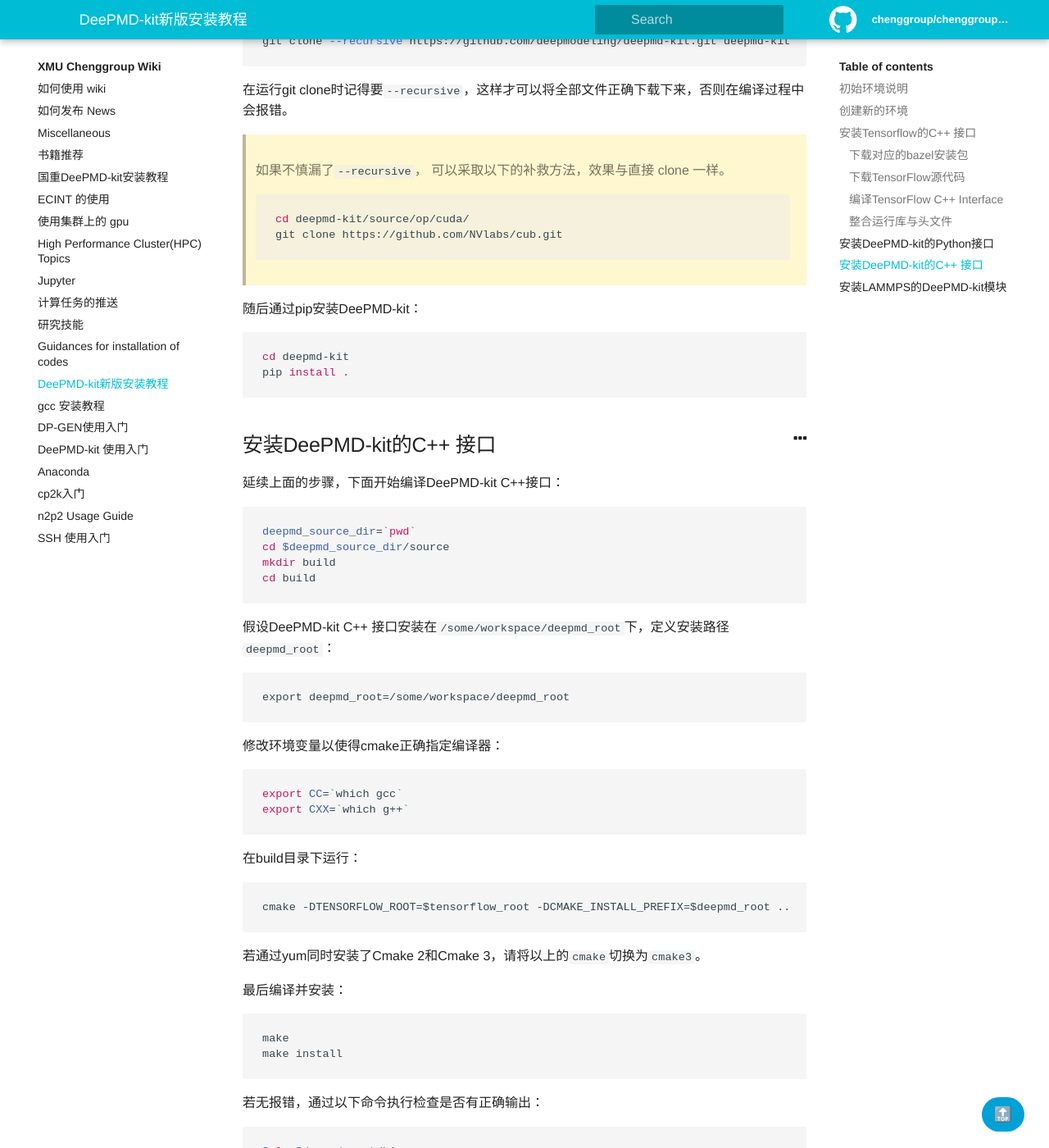
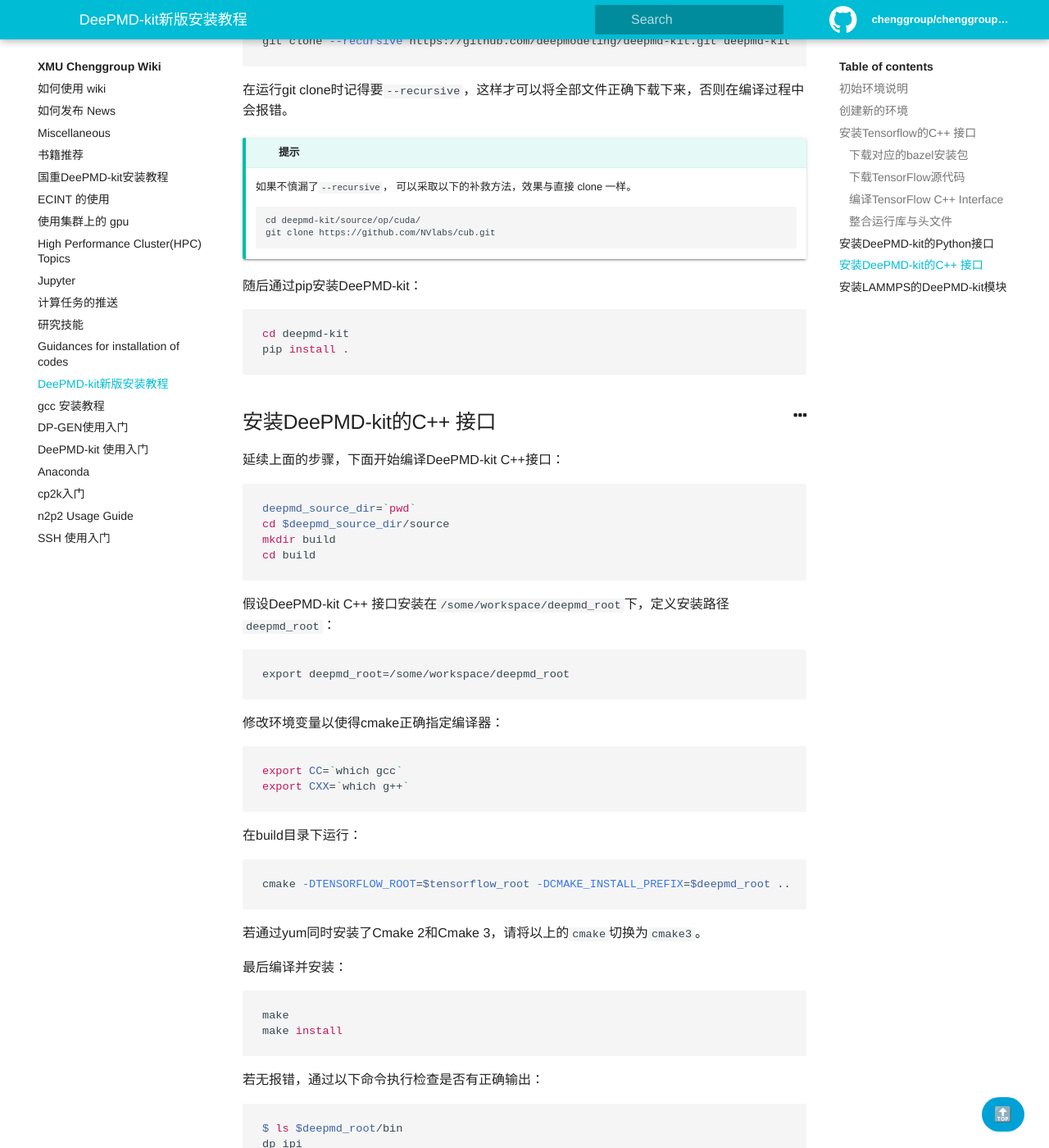
Before and after one commit to chenggroup/chenggroup.github.io, a Jekyll site: the page built from _wiki/softwares_installation/deepmd-kit_installation_51.md, in a window 1280 px wide and 1400 px high, scrolled down 5073 px. Shown: the whole window at 82% size. Built offline with Jekyll 4.4.1, drawn with Linux system fonts in a browser that asks for light colours; some of the changed text lies outside the part shown.

Commit message:
some little modify

````diff
--- a/_wiki/softwares_installation/deepmd-kit_installation_51.md
+++ b/_wiki/softwares_installation/deepmd-kit_installation_51.md
@@ -1,6 +1,8 @@
 ---
 title: DeePMD-kit新版安装教程
-authors: Jiaxin Zhu, Yunpei Liu
+authors:
+  - Jiaxin Zhu
+  - Yunpei Liu
 ---
 
 # DeepMD-kit安装实战2.0
@@ -33,7 +35,7 @@
 
 检查可用的模块，并加载必要的模块：
 
-```
+```shell
 module avail
 module add cuda/10.0
 module add gcc/4.9.4
@@ -47,7 +49,7 @@
 
 由于GPU节点不能联网，故我们需要将所需的驱动程序库`libcuda.so`和`libcuda.so.1`手动链接到某个路径`/some/local/path`并加入环境变量。
 
-```
+```shell
 ln -s /share/cuda/10.0/lib64/stubs/libcuda.so /some/local/path/libcuda.so.1
 export LD_LIBRARY_PATH=$LD_LIBRARY_PATH:/share/cuda/10.0/lib64/stubs:/some/local/path
 ```
@@ -152,20 +154,20 @@
 
 随后进行编译，由于时间较长，可以考虑使用screen或者tmux将进程放置在后台。
 
-```
+```shell
 bazel build -c opt --verbose_failures //tensorflow:libtensorflow_cc.so
 ```
 
 {% include alert.html type="info" title="说明" content="安装高版本Tensorflow（如2.1.0）时，若提示没有<code>git -c</code>的命令，请升级git到最新版。用户可能需要在本地进行编译并加入环境变量。" %}
 
-{% include alert.html type="tip" title="提示" content="一般情况下，bazel默认在<code>~/.cache/bazel</code>下进行编译。由于编译所需硬盘空间较大，如有需要，请在运行bazel前采用环境变量指定编译用临时文件夹，以<code>/data/user/.bazel</code>为例。</br><pre><code>export TEST_TMPDIR=/data/user/.bazel</code></pre>" %}
+{% include alert.html type="tip" title="提示" content="一般情况下，bazel默认在<code>~/.cache/bazel</code>下进行编译。由于编译所需硬盘空间较大，如有需要，请在运行bazel前采用环境变量指定编译用临时文件夹，以<code>/data/user/.bazel</code>为例：</br><pre><code>export TEST_TMPDIR=/data/user/.bazel</code></pre>" %}
 
 ### 整合运行库与头文件
 
 假设Tensorflow C++ 接口安装在`/some/workspace/tensorflow_root`下，则定义环境变量：
 
 ```
-export tensorflow_root=`/some/workspace/tensorflow_root`
+export tensorflow_root='/some/workspace/tensorflow_root'
 ```
 
 创建上述文件夹并从编译结果中抽取运行库和头文件。
@@ -215,11 +217,14 @@
 
 在运行git clone时记得要`--recursive`，这样才可以将全部文件正确下载下来，否则在编译过程中会报错。
 
-> 如果不慎漏了`--recursive`， 可以采取以下的补救方法，效果与直接 clone 一样。
-> ```bash
-> cd deepmd-kit/source/op/cuda/
-> git clone https://github.com/NVlabs/cub.git
-> ```
+{% include alert.html type="tip" title="提示" content="
+如果不慎漏了<code>--recursive</code>， 可以采取以下的补救方法，效果与直接 clone 一样。
+
+<pre><code>cd deepmd-kit/source/op/cuda/
+git clone https://github.com/NVlabs/cub.git
+</code></pre>
+
+" %}
 
 随后通过pip安装DeePMD-kit：
 
@@ -254,7 +259,7 @@
 
 在build目录下运行：
 
-```
+```shell
 cmake -DTENSORFLOW_ROOT=$tensorflow_root -DCMAKE_INSTALL_PREFIX=$deepmd_root ..
 ```
 
@@ -262,7 +267,7 @@
 
 最后编译并安装：
 
-```
+```shell
 make
 make install
 ```
````
Also changed, not shown: other parts of _wiki/softwares_installation/deepmd-kit_installation_51.md (+3 -1 lines).
